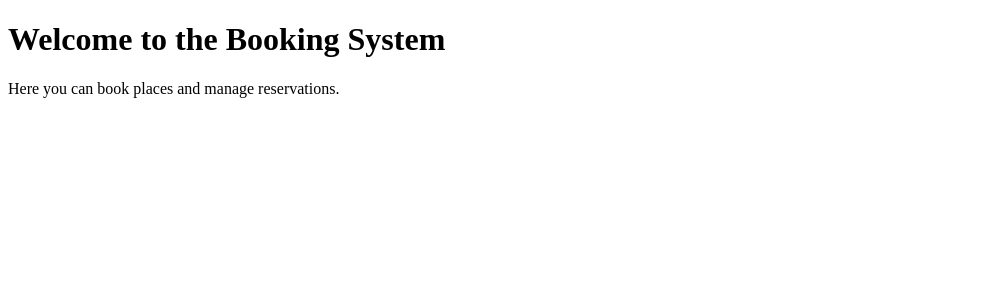
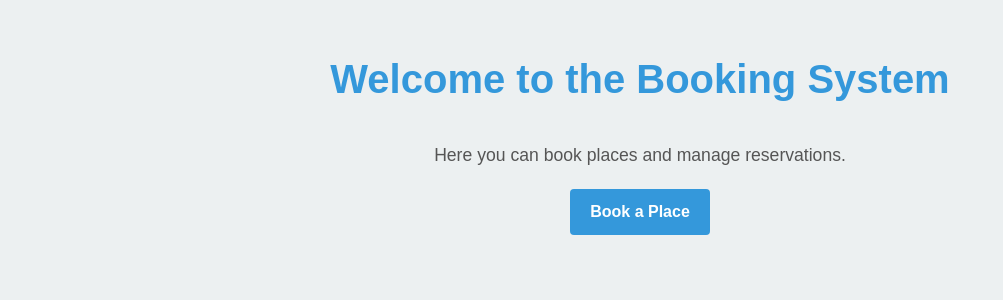
Before and after one commit to nelli9k/BikeRental, a Django app: page /rental/ in a window 1280 px wide. Shown: the top 300 px of the page, without its empty margins (0-1003 px from the left). Run offline with Django 5.2, Linux system fonts and the light colour scheme.

Commit message:
Added css and a link in the html home file

```diff
--- /dev/null
+++ b/rentalproject/rental/static/styles.css
@@ -0,0 +1,96 @@
+body {
+    font-family: 'Arial', sans-serif;
+    line-height: 1.6;
+    margin: 0;
+    padding: 0;
+    background-color: #ecf0f1;
+    color: #333;
+}
+
+.container {
+    width: 80%;
+    margin: 0 auto;
+    padding: 20px;
+}
+
+h1 {
+    color: #3498db;
+    text-align: center;
+    margin-bottom: 30px;
+    font-size: 2.5em;
+}
+
+p {
+    color: #555;
+    text-align: center;
+    margin-bottom: 20px;
+    font-size: 1.1em;
+}
+
+form {
+    background-color: #fff;
+    padding: 30px;
+    border-radius: 8px;
+    box-shadow: 0 0 20px rgba(0,0,0,0.1);
+    max-width: 500px;
+    margin: 0 auto;
+}
+
+input[type="text"], input[type="email"], input[type="date"], select {
+    width: 100%;
+    padding: 12px;
+    margin-bottom: 20px;
+    border: 1px solid #ddd;
+    border-radius: 4px;
+    font-size: 1em;
+}
+
+button {
+    background-color: #2ecc71;
+    color: white;
+    padding: 12px 20px;
+    border: none;
+    border-radius: 4px;
+    cursor: pointer;
+    font-size: 1em;
+    transition: background-color 0.3s ease;
+}
+
+button:hover {
+    background-color: #27ae60;
+}
+
+a {
+    color: #3498db;
+    text-decoration: none;
+    font-weight: bold;
+    transition: color 0.3s ease;
+}
+
+a:hover {
+    color: #2980b9;
+    text-decoration: none;
+}
+
+.btn {
+    display: inline-block;
+    background-color: #3498db;
+    color: white;
+    padding: 10px 20px;
+    border-radius: 4px;
+    transition: background-color 0.3s ease;
+}
+
+.btn:hover {
+    background-color: #2980b9;
+}
+
+.success-message {
+    background-color: #dff0d8;
+    border: 1px solid #d6e9c6;
+    color: #3c763d;
+    padding: 15px;
+    border-radius: 4px;
+    text-align: center;
+    margin-bottom: 20px;
+}
--- a/rentalproject/rental/templates/booking_form.html
+++ b/rentalproject/rental/templates/booking_form.html
@@ -2,6 +2,8 @@
 <html>
 <head>
     <title>Booking Form</title>
+    {% load static %}
+    <link rel="stylesheet" href="{% static 'styles.css' %}">
 </head>
 <body>
     <h1>Book a Place</h1>
--- a/rentalproject/rental/templates/home.html
+++ b/rentalproject/rental/templates/home.html
@@ -2,9 +2,16 @@
 <html>
 <head>
     <title>Home</title>
+    {% load static %}
+    <link rel="stylesheet" href="{% static 'styles.css' %}">
 </head>
 <body>
-    <h1>Welcome to the Booking System</h1>
-    <p>Here you can book places and manage reservations.</p>
+    <div class="container">
+        <h1>Welcome to the Booking System</h1>
+        <p>Here you can book places and manage reservations.</p>
+        <div style="text-align: center;">
+            <a href="{% url 'booking_form' %}" class="btn">Book a Place</a>
+        </div>
+    </div>
 </body>
 </html>
--- a/rentalproject/rental/templates/success.html
+++ b/rentalproject/rental/templates/success.html
@@ -2,6 +2,8 @@
 <html>
 <head>
     <title>Success</title>
+    {% load static %}
+    <link rel="stylesheet" href="{% static 'styles.css' %}">
 </head>
 <body>
     <h1>Booking Successful</h1>
```
Also changed, not shown: rentalproject/db.sqlite3.
